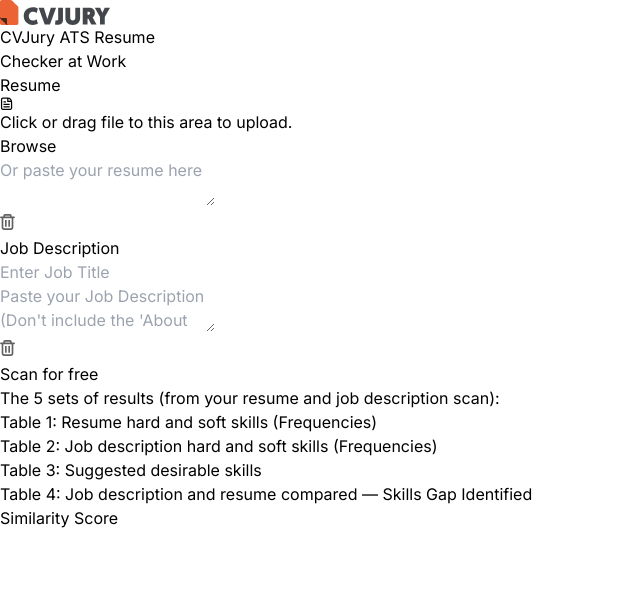
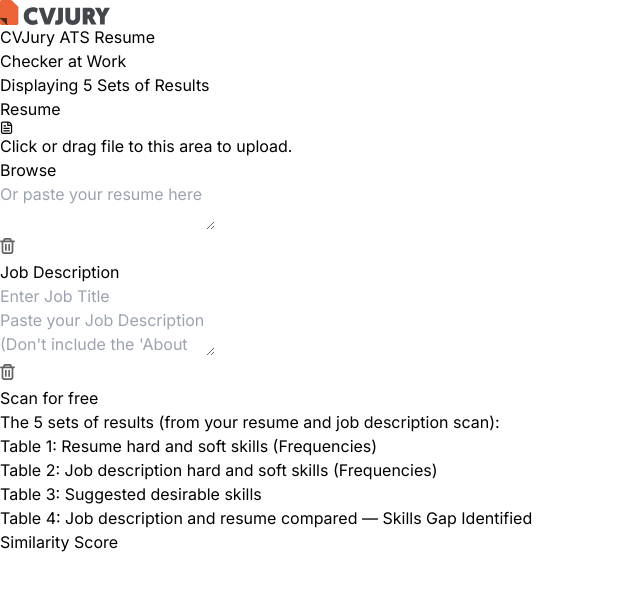
Before and after one commit to hatekisam/cvjury, a React (Vite) app: page / in a window 1280 px wide. Shown: the top 590 px of the page, without its empty margins (0-640 px from the left). Built offline with nearby package versions, Linux system fonts and the light colour scheme.

Commit message:
added the missed text

```diff
--- a/src/pages/Main.tsx
+++ b/src/pages/Main.tsx
@@ -50,6 +50,9 @@ const Main: React.FC = () => {
           Checker at Work
         </p>
       </div>
+      <p className=" font-medium text-2xl sm:text-3xl z-20 ">
+        Displaying 5 Sets of Results
+      </p>
 
       <div className="flex flex-col sm:flex-row gap-10 items-center z-20  w-full justify-center mt-20 ">
         <ResumeUpload />
```
